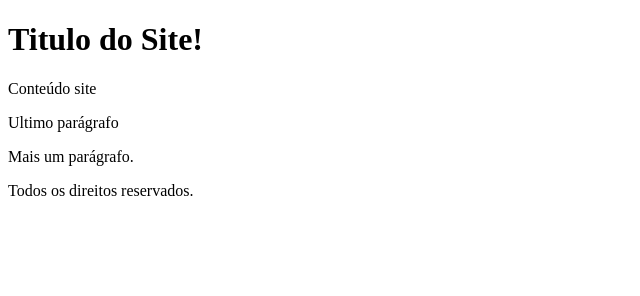
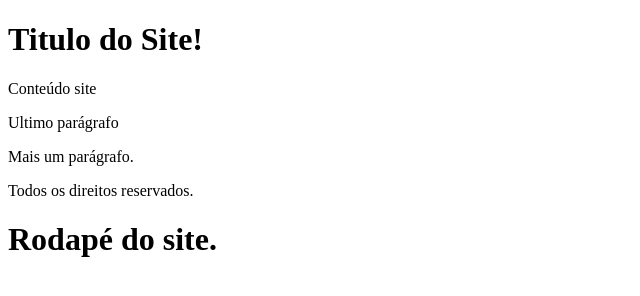
Before and after one commit to jhigor/meu-site, a plain HTML site: page index.html in a window 1280 px wide. Shown: the whole page, without its empty margins (0-640 px from the left). Drawn offline with Linux system fonts and the light colour scheme.

Commit message:
Rodapé do site

```diff
--- a/index.html
+++ b/index.html
@@ -19,5 +19,7 @@
 		<p>Todos os direitos reservados.</p>
 	</footer>
 
+	<h1>Rodapé do site.</h1>
+
 </body>
 </html>
```
